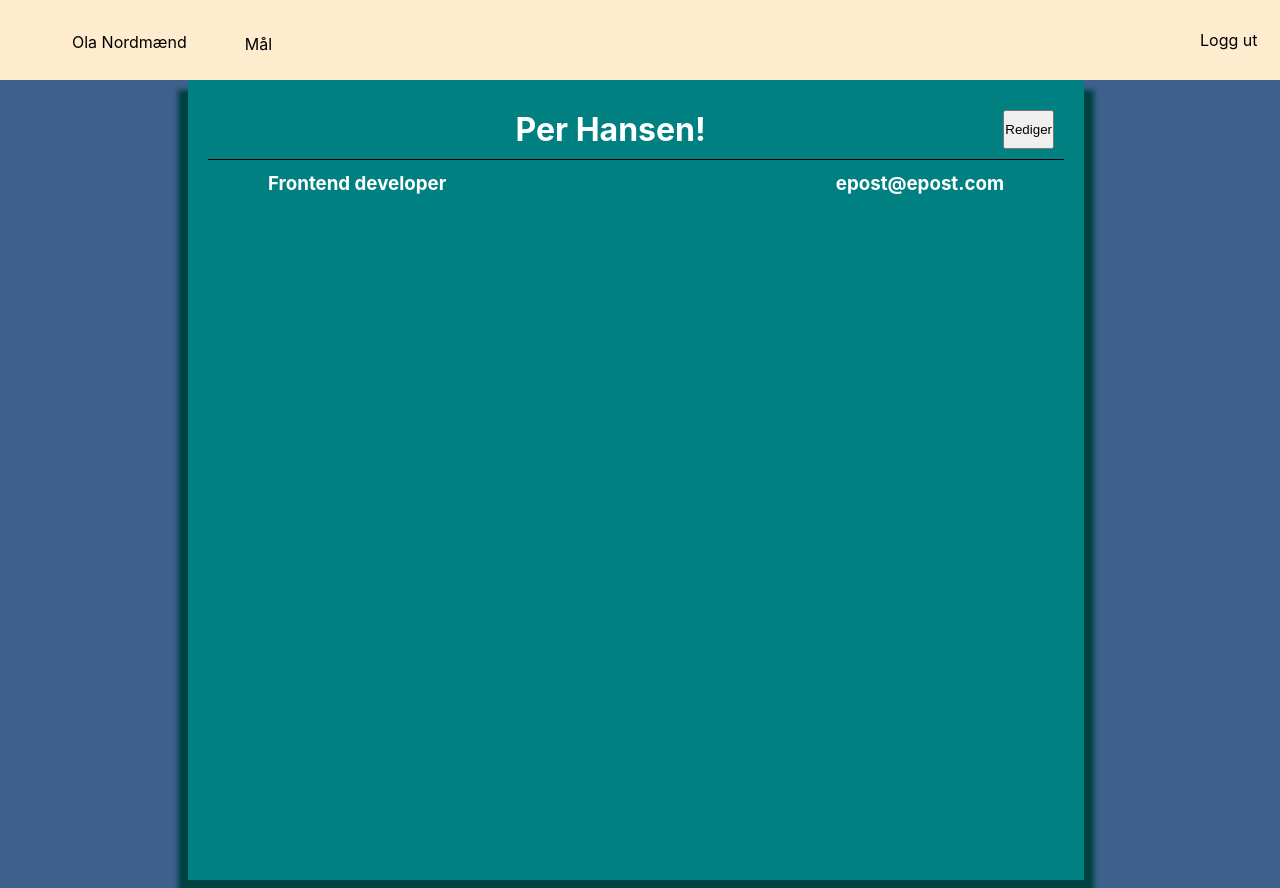
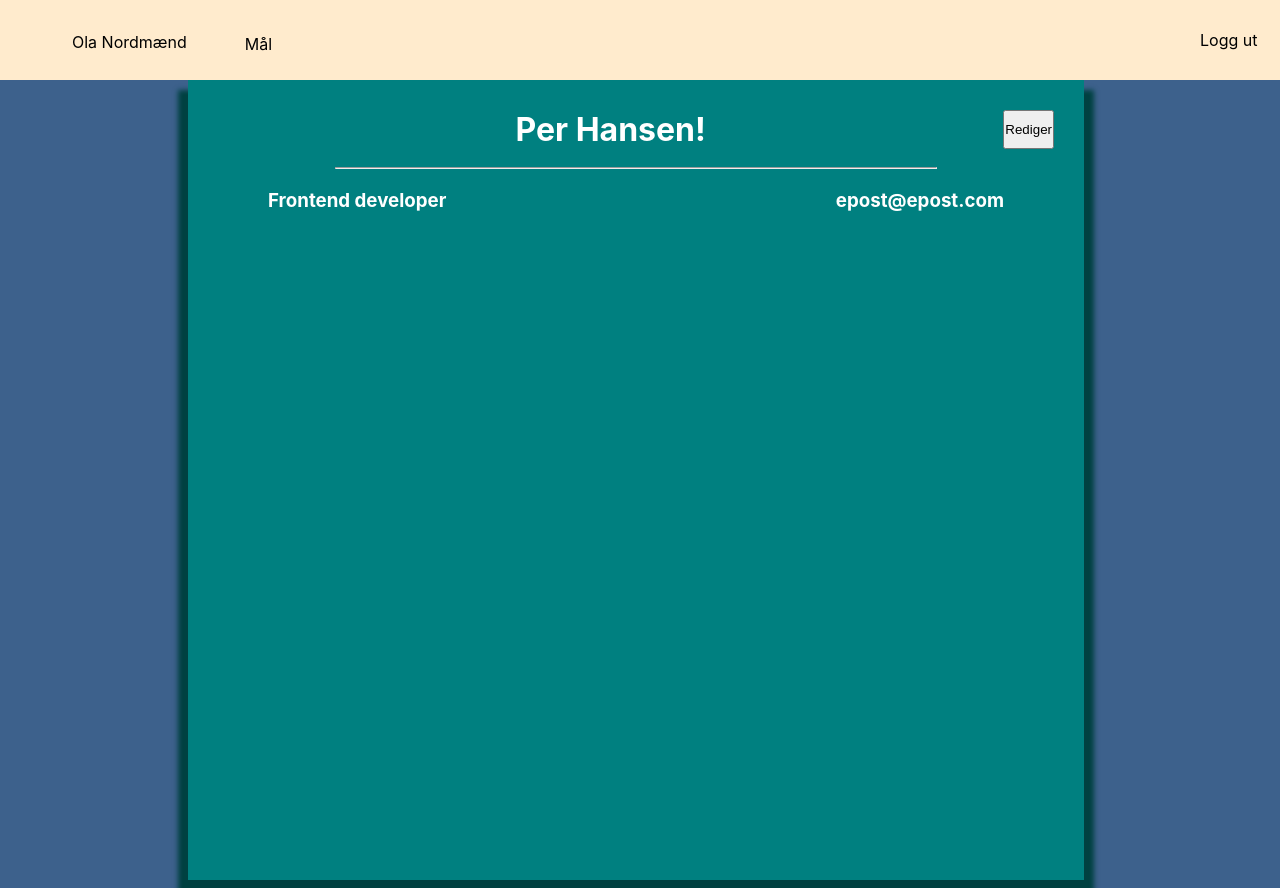
Before and after one commit to EspenSolhaug1/kompetanse-oversikt, a React (Vite) app: page /profile in a window 1280 px wide. Built offline with nearby package versions, Linux system fonts and the light colour scheme.

Commit message:
added better line under name

```diff
--- a/src/Components/Profile/Profile.css
+++ b/src/Components/Profile/Profile.css
@@ -2,7 +2,7 @@
   display: flex;
   width: 100vw;
   margin: 20px 20px 0px 20px;
-  height: 10em;
+  height: 7em;
   flex-direction: column;
 }
 
@@ -11,9 +11,12 @@
   justify-content: space-between;
   align-items: center;
   padding: 10px;
-  border-bottom: 1px solid black;
 }
 
+.top-info hr {
+  width: 70%;
+  background-color: black;
+}
 .top-info h1 {
   color: white;
   margin: 0;
--- a/src/Components/Profile/Profile.tsx
+++ b/src/Components/Profile/Profile.tsx
@@ -14,6 +14,7 @@ const Profile = () => {
           <h1>{currentUser?.name || "Guest"}!</h1>
           <button className="edit-profile-btn">Rediger</button>
         </div>
+        <hr></hr>
         <div className="title-and-epost">
           <h3>{currentUser?.jobTitle}</h3>
           <h3>epost@epost.com</h3>
```
